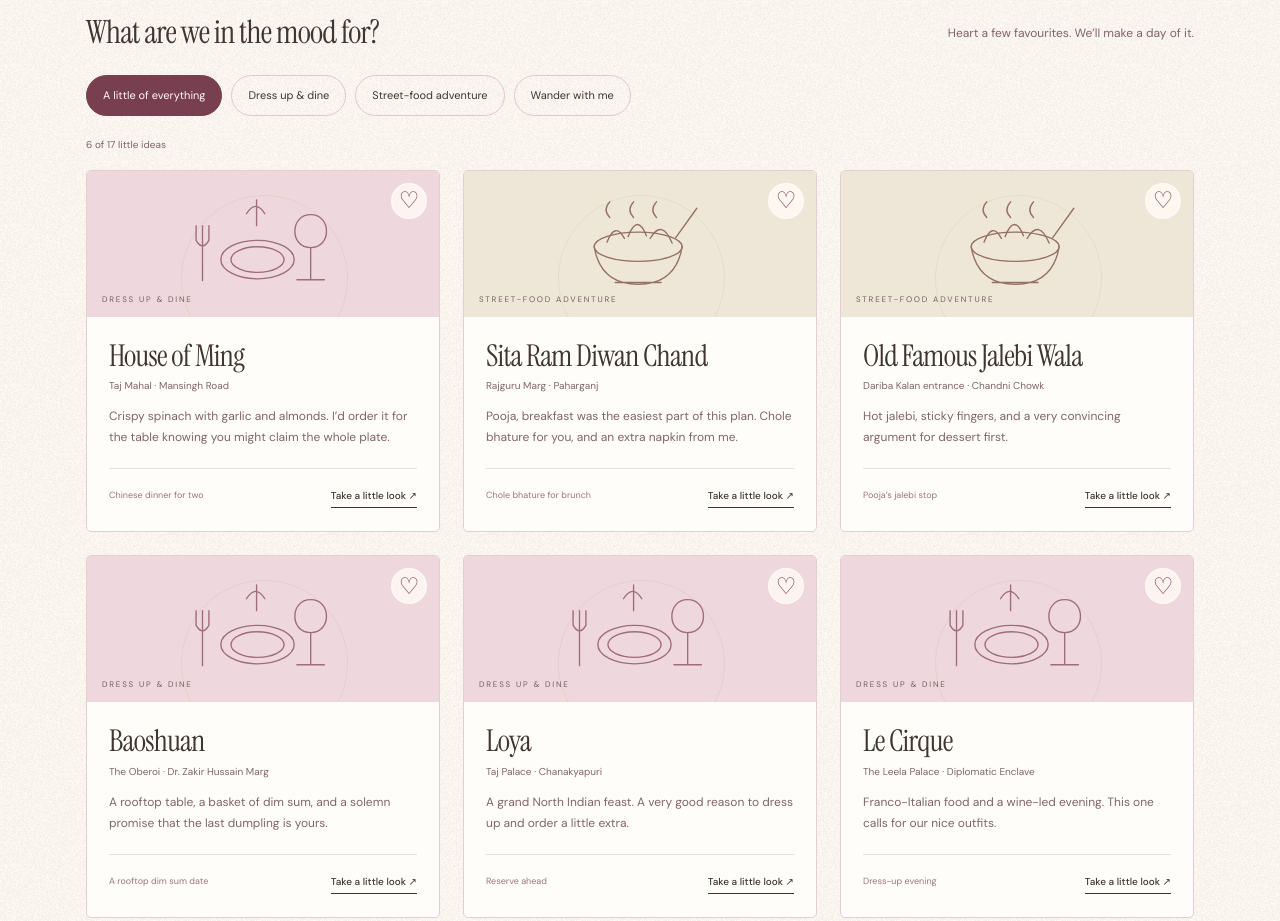
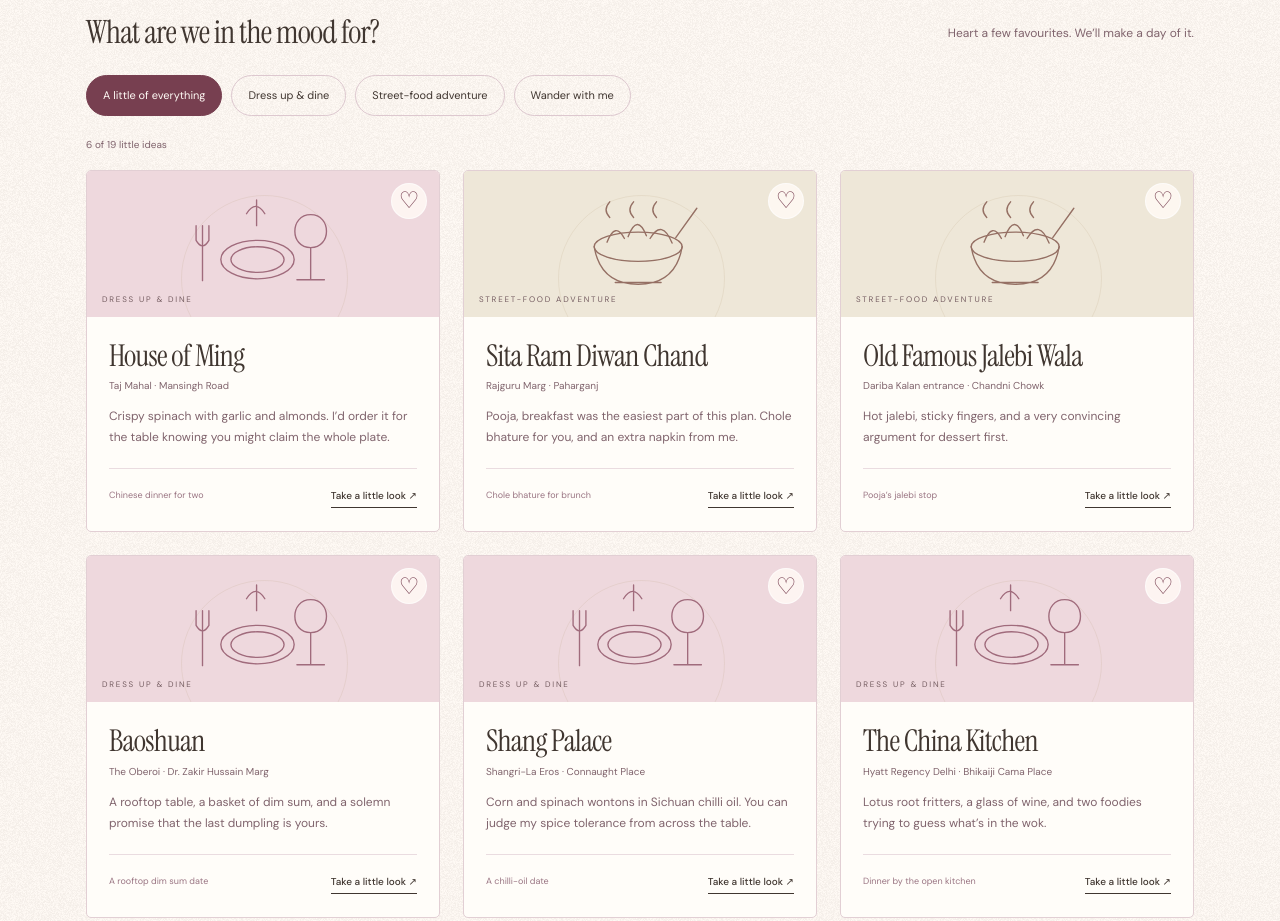
Before and after one commit to akshaykalucha/pooja-delhi, a plain HTML site: page index.html in a window 1280 px wide. Shown: the part 4060-4981 px from the top of the page. Drawn offline with Linux system fonts and the light colour scheme.

Commit message:
Add Shang Palace and The China Kitchen to the Delhi guide

```diff
--- a/app.js
+++ b/app.js
@@ -6,6 +6,8 @@ const places = [
   {id:'sita-ram',name:'Sita Ram Diwan Chand',category:'street',area:'Rajguru Marg · Paharganj',glyph:'◌',tag:'Chole bhature for brunch',blurb:'Pooja, breakfast was the easiest part of this plan. Chole bhature for you, and an extra napkin from me.',why:'The family has been making chole bhature in Delhi for decades. We can start here in Paharganj and head to Chandni Chowk for your jalebi afterwards.',try:'A plate of chole bhature and a glass of shikanji to sip between bites.',price:'A casual brunch stop. Check the counter menu for plates and drink combos.',tip:'Pin the original shop at 2243 Rajguru Marg, Chuna Mandi. Allow travel time between here and Chandni Chowk.',source:'https://sitaramdiwanchand.co.in/',sourceLabel:'Shop story & location',map:'Sita Ram Diwan Chand 2243 Rajguru Marg Paharganj Delhi'},
   {id:'jalebi',name:'Old Famous Jalebi Wala',category:'street',area:'Dariba Kalan entrance · Chandni Chowk',glyph:'❋',tag:'Pooja’s jalebi stop',blurb:'Hot jalebi, sticky fingers, and a very convincing argument for dessert first.',why:'A classic sweet stop along the Chandni Chowk trail. Perfect for a shared taste between wandering the lanes.',try:'Freshly made jalebi.',price:'Casual sweet-shop stop. Check the displayed price and portion size.',tip:'Make this one stop on the walk, rather than a separate cross-city journey. Confirm opening hours on the day.',source:'https://delhitourism.gov.in/eating_out/purani_delhi_food.html',sourceLabel:'Delhi Tourism food guide',map:'Old Famous Jalebi Wala Dariba Kalan Chandni Chowk'},
   {id:'baoshuan',name:'Baoshuan',category:'dining',area:'The Oberoi · Dr. Zakir Hussain Marg',glyph:'♧',tag:'A rooftop dim sum date',blurb:'A rooftop table, a basket of dim sum, and a solemn promise that the last dumpling is yours.',why:'For the evening we want to linger. Andrew Wong’s modern Chinese menu gives us plenty to talk about while we decide on another round of dim sum.',try:'Choose a basket of dim sum together. On weekends, ask about the dedicated dim sum lunch.',price:'Fine dining. The Oberoi lists menus and reservations online. Confirm the price for our chosen sitting.',tip:'Reserve ahead and ask about a terrace table if the weather looks good. The hotel asks gentlemen to wear long trousers and closed shoes.',source:'https://www.oberoihotels.com/hotels-in-delhi/dining/baoshuan/',sourceLabel:'Oberoi menu & reservations',map:'Baoshuan The Oberoi New Delhi Dr Zakir Hussain Marg'},
+  {id:'shang-palace',name:'Shang Palace',category:'dining',area:'Shangri-La Eros · Connaught Place',glyph:'♧',tag:'A chilli-oil date',blurb:'Corn and spinach wontons in Sichuan chilli oil. You can judge my spice tolerance from across the table.',why:'A dress-up dinner on Ashoka Road with Cantonese, Sichuan and Yunnan cooking. I’d pick this for an evening when we can keep ordering one small plate at a time.',try:'Split the corn and spinach wontons, then try mushroom cheung fun, soft rice noodle rolls that make a lovely second plate.',price:'À la carte fine dining. Check the Shang Palace menu for current dishes, wines and prices.',tip:'Book a table at Shangri-La Eros on Ashoka Road. We could browse the bookshops around Connaught Place before dinner.',source:'https://www.shangri-la.com/restaurants-bars/newdelhi/erosshangrila/shang-palace/',sourceLabel:'Shang Palace menu & reservations',map:'Shang Palace Shangri-La Eros 19 Ashoka Road New Delhi'},
+  {id:'china-kitchen',name:'The China Kitchen',category:'dining',area:'Hyatt Regency Delhi · Bhikaiji Cama Place',glyph:'♧',tag:'Dinner by the open kitchen',blurb:'Lotus root fritters, a glass of wine, and two foodies trying to guess what’s in the wok.',why:'You can see the chefs at work in the open kitchen. I’d love to sit where we can spot something delicious on its way to another table and order it too.',try:'Start with lotus root fritters filled with potato mousse, then share the wok-tossed king mushrooms with jalapeño and coriander.',price:'À la carte fine dining. Hyatt lists the food menu online so we can pick plates before booking.',tip:'Ask for a table with a view of the kitchen when reserving at Hyatt Regency Delhi on Ring Road.',source:'https://www.hyattrestaurants.com/en/new-delhi/restaurant/the-china-kitchen',sourceLabel:'Hyatt menu & reservations',map:'The China Kitchen Hyatt Regency Delhi Bhikaiji Cama Place'},
   {id:'loya',name:'Loya',category:'dining',area:'Taj Palace · Chanakyapuri',glyph:'♧',tag:'Reserve ahead',blurb:'A grand North Indian feast. A very good reason to dress up and order a little extra.',why:'For the foodie who wants rich regional stories as well as a lovely room. The menu explores the Himalayan foothills, Punjab and Kashmir.',try:'Look at the current menu for Dal Ki Chaat, regional mains and a dessert to share. Dietary options are listed by the restaurant.',price:'À la carte and set-menu options; check the official menu for the selection you want. Wine and taxes are additional where applicable.',tip:'Smart-casual dress. A good Chanakyapuri dinner choice; allow a relaxed evening rather than adding a cross-city food crawl.',source:'https://www.tajhotels.com/en-in/hotels/taj-palace-new-delhi/restaurants/loya',sourceLabel:'Restaurant & reservations',map:'Loya Taj Palace New Delhi'},
   {id:'le-cirque',name:'Le Cirque',category:'dining',area:'The Leela Palace · Diplomatic Enclave',glyph:'♧',tag:'Dress-up evening',blurb:'Franco-Italian food and a wine-led evening. This one calls for our nice outfits.',why:'A different kind of special dinner: French and Italian influences, thoughtful presentation and a serious wine programme.',try:'Explore the evening menu and ask the sommelier about wines you both enjoy.',price:'A special-occasion choice. Confirm the current tasting-menu price, wine selection and taxes directly before booking.',tip:'The restaurant lists dinner seatings. Choose a slot that gives you an unhurried evening; book in advance.',source:'https://www.theleela.com/the-leela-palace-new-delhi/restaurants/le-cirque',sourceLabel:'Restaurant & current menus',map:'Le Cirque The Leela Palace New Delhi'},
   {id:'natraj',name:'Natraj Dahi Bhalla',category:'street',area:'Chandni Chowk · Old Delhi',glyph:'◌',tag:'A little tasting stop',blurb:'A classic dahi-bhalla stop for our very important Old Delhi food research.',why:'A small, classic taste of the old city. A lovely starting point for a few shared snacks rather than one enormous meal.',try:'Dahi bhalla with yoghurt and chutneys.',price:'Casual snack stop. Check the displayed menu and portion price on the day.',tip:'Expect a busy market setting. Share a portion and leave room for the next stop; check trading hours before setting out.',source:'https://delhitourism.gov.in/eating_out/purani_delhi_food.html',sourceLabel:'Delhi Tourism food guide',map:'Natraj Dahi Bhalla Chandni Chowk Delhi'},
--- a/index.html
+++ b/index.html
@@ -8,7 +8,7 @@
   <link rel="icon" href="assets/heart.svg" type="image/svg+xml">
   <link rel="preconnect" href="https://fonts.googleapis.com"><link rel="preconnect" href="https://fonts.gstatic.com" crossorigin>
   <link href="https://fonts.googleapis.com/css2?family=DM+Sans:wght@400;450;500;600;700&family=Gochi+Hand&family=Instrument+Serif:ital@0;1&display=swap" rel="stylesheet">
-  <link rel="stylesheet" href="style.css"><link rel="stylesheet" href="journal.css"><script src="journal.js" defer></script><script src="app.js?v=3" defer></script>
+  <link rel="stylesheet" href="style.css"><link rel="stylesheet" href="journal.css"><script src="journal.js" defer></script><script src="app.js?v=4" defer></script>
 </head>
 <body>
 <a class="skip" href="#main">Skip to the good stuff</a>
```
